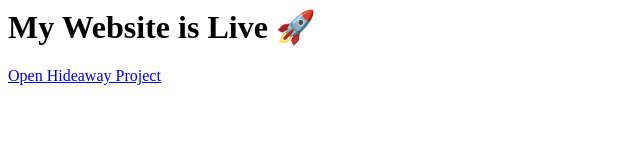
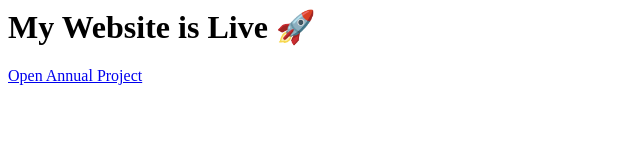
Before and after one commit to Bhargavi586/HTML-Tasks, a plain HTML site: page index.html in a window 1280 px wide. Shown: the full height of the page, 0-640 px from the left. Drawn offline with Linux system fonts and the light colour scheme.

Commit message:
index.html

```diff
--- a/index.html
+++ b/index.html
@@ -1,2 +1,2 @@
 <h1>My Website is Live 🚀</h1>
-<a href="Annual.html">Open Hideaway Project</a>
+<a href="Annual.html">Open Annual Project</a>
```
